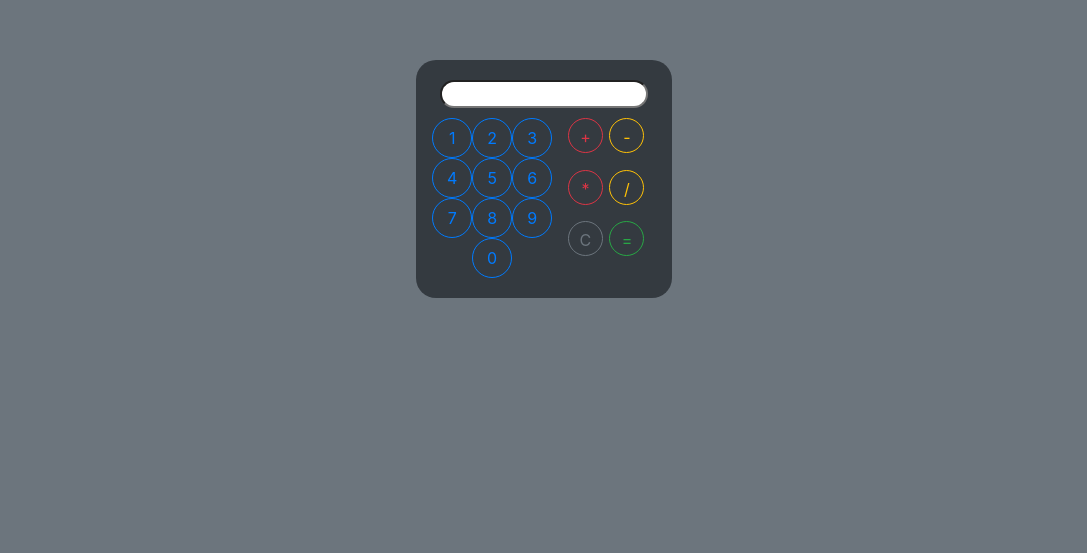
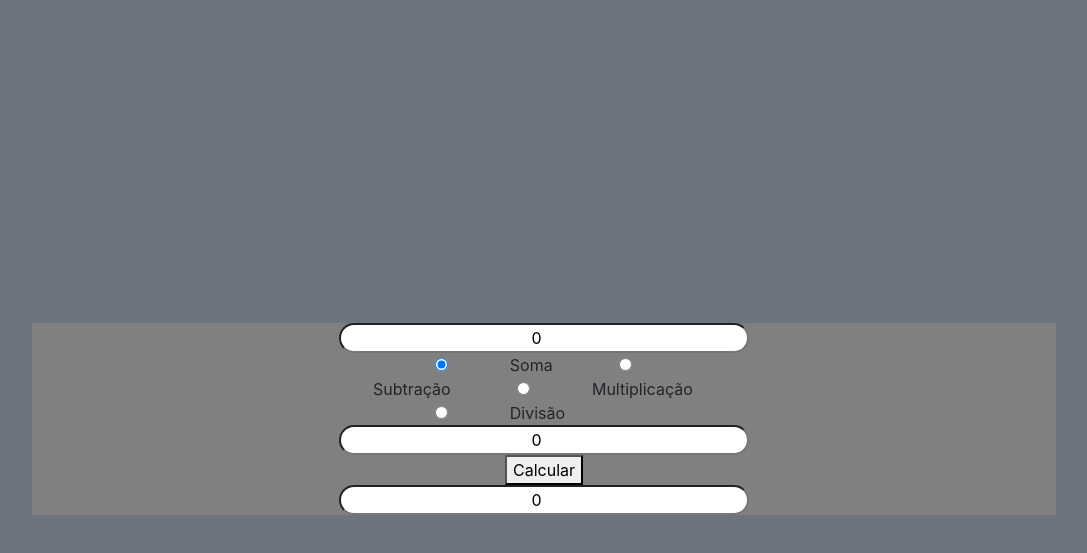
Before and after one commit to Rharuow/JavaScript-introduction, a plain HTML site: page Aula 02/Conceito/Prática/index.html in a window 1280 px wide. Shown: the part 221-774 px from the top of the page, without its empty margins (96-1183 px from the left). Drawn offline with nearby package versions, Linux system fonts and the light colour scheme.

Commit message:
adjustmentes aula 02

```diff
--- /dev/null
+++ b/Aula 02/Conceito/Prática/example.js
@@ -0,0 +1,31 @@
+function calculate() {
+    let primeiroInput = document.getElementById("num1").value
+    let segundoInput = document.getElementById("num2").value
+    let resultInput = document.getElementById("result")
+    let radios = document.getElementsByName("operation")
+    let operation
+
+    radios.forEach( el => {
+        if( el.checked ) operation = el.value
+    })
+
+    switch(operation) {
+        case "sum":
+            resultInput.value = parseInt(primeiroInput) + parseInt(segundoInput)
+        break;
+        case "sub":
+            resultInput.value = parseInt(primeiroInput) - parseInt(segundoInput)
+        break;
+        case "mult":
+            resultInput.value = parseInt(primeiroInput) * parseInt(segundoInput)
+        break;
+        case "div":
+            if( segundoInput != 0 ) {
+                resultInput.value = parseInt(primeiroInput) / parseInt(segundoInput)
+            } else {
+                alert("Não é possível dividir nenhum número por 0")
+            }
+        break;
+    }
+
+}
--- a/Aula 02/Conceito/Prática/gabarito.js
+++ /dev/null
@@ -1,53 +0,0 @@
-let numbers = []
-let screen
-let reset = false
-let equals
-
-function operation(op) {
-    if(numbers.length == 0) {
-        numbers.push(parseInt(screen.value, 10))
-        screen.value = null
-    } else {
-        screen.value != null ? numbers.push(parseInt(screen.value, 10)) : numbers.push(numbers[0], 10)
-        reset = true
-        switch(op) {
-            case "sum":
-                screen.value = numbers[0] + numbers[1]
-                numbers = []
-                numbers[0] = parseInt(screen.value)
-                equals = "sum"
-                break;
-            case "sub":
-                screen.value = numbers[0] - numbers[1]
-                numbers = []
-                numbers[0] = parseInt(screen.value)
-                equals = "sub"
-                break;
-            case "mul":
-                screen.value = numbers[0] * numbers[1]
-                numbers = []
-                numbers[0] = parseInt(screen.value)
-                equals = "mul"
-                break;
-            case "div":
-                screen.value = numbers[0] / numbers[1]
-                numbers = []
-                numbers[0] = parseInt(screen.value)
-                equals = "div"
-                break;
-            case "clean":
-                numbers = []
-                screen.value = 0
-                break;
-            case "eq":
-                operation(equals)
-                break;
-        }
-    }
-}
-
-function setValue(value) {
-    screen = document.querySelector("#screen")
-    screen.value == "0" || reset ? screen.value = value : screen.value += value
-    reset = false
-}
--- a/Aula 02/Conceito/Prática/index.html
+++ b/Aula 02/Conceito/Prática/index.html
@@ -5,57 +5,27 @@
     <meta name="viewport" content="width=device-width, initial-scale=1.0">
     <title>Document</title>
 
-    <script src="https://code.jquery.com/jquery-3.3.1.slim.min.js" integrity="sha384-q8i/X+965DzO0rT7abK41JStQIAqVgRVzpbzo5smXKp4YfRvH+8abtTE1Pi6jizo" crossorigin="anonymous"></script>
-    <script src="https://cdnjs.cloudflare.com/ajax/libs/popper.js/1.14.7/umd/popper.min.js" integrity="sha384-UO2eT0CpHqdSJQ6hJty5KVphtPhzWj9WO1clHTMGa3JDZwrnQq4sF86dIHNDz0W1" crossorigin="anonymous"></script>
-    <script src="https://stackpath.bootstrapcdn.com/bootstrap/4.3.1/js/bootstrap.min.js" integrity="sha384-JjSmVgyd0p3pXB1rRibZUAYoIIy6OrQ6VrjIEaFf/nJGzIxFDsf4x0xIM+B07jRM" crossorigin="anonymous"></script>
-    <script src="gabarito.js"></script>
-
     <link rel="stylesheet" href="https://stackpath.bootstrapcdn.com/bootstrap/4.3.1/css/bootstrap.min.css" integrity="sha384-ggOyR0iXCbMQv3Xipma34MD+dH/1fQ784/j6cY/iJTQUOhcWr7x9JvoRxT2MZw1T" crossorigin="anonymous">
     <link rel="stylesheet" href="style.css"/>
 </head>
 <body class="bg-secondary">
-    <div class="main bg-dark">
-        <div class="screen">
-            <input type="text" value="" readonly id="screen">
+    <div class="box">
+        <input type="number" required id="num1" value="0">
+        <div class="operations">
+            <input checked type="radio" name="operation" class="operation" id="sum" value="sum">Soma
+            <input type="radio" name="operation" class="operation" id="sub" value="sub">Subtração
+            <input type="radio" name="operation" class="operation" id="mult" value="mult">Multiplicação
+            <input type="radio" name="operation" class="operation" id="div" value="div">Divisão
         </div>
-        <div class="buttons">
-            <div class="buttons number-buttons">
-                <div class="buttons number-buttons line-number-buttons">
-                    <button onClick="setValue(this.value)" class="btn btn-outline-primary" value="1" id="button-1">1</button>
-                    <button onClick="setValue(this.value)" class="btn btn-outline-primary" value="2" id="button-2">2</button>
-                    <button onClick="setValue(this.value)" class="btn btn-outline-primary" value="3" id="button-3">3</button>
-                </div>
+        <input type="number" required id="num2" value="0">
+        <button onclick="calculate()" >Calcular</button>
+        <input type="number" id="result" readonly value="0">
+    </div>
 
-                <div class="buttons number-buttons line-number-buttons">
-                    <button onClick="setValue(this.value)" class="btn btn-outline-primary" value="4" id="button-4">4</button>
-                    <button onClick="setValue(this.value)" class="btn btn-outline-primary" value="5" id="button-5">5</button>
-                    <button onClick="setValue(this.value)" class="btn btn-outline-primary" value="6" id="button-6">6</button>
-                </div>
-
-                <div class="buttons number-buttons line-number-buttons">
-                    <button onClick="setValue(this.value)" class="btn btn-outline-primary" value="7" id="button-7">7</button>
-                    <button onClick="setValue(this.value)" class="btn btn-outline-primary" value="8" id="button-8">8</button>
-                    <button onClick="setValue(this.value)" class="btn btn-outline-primary" value="9" id="button-9">9</button>
-                </div>
-                <div class="buttons number-buttons line-number-buttons">
-                    <button onClick="setValue(this.value)" class="btn btn-outline-primary" value="0" id="button-0">0</button>
-                </div>
-            </div>
-            <div class="buttons operations-buttons ">
-                <div class="pair-buttons">
-                    <button onClick="operation(this.value)" class="btn btn-operation btn-outline-danger" value="sum" id="button-sum">+</button>
-                    <button onClick="operation(this.value)" class="btn btn-operation btn-outline-warning" value="sub" id="button-sub">-</button>
-                </div>
-                <div class="pair-buttons">
-                    <button onClick="operation(this.value)" class="btn btn-operation btn-outline-danger" value="mul" id="button-mul">*</button>
-                    <button onClick="operation(this.value)" class="btn btn-operation btn-outline-warning" value="div" id="button-div">/</button>
-                </div>
-                <div class="pair-buttons">
-                    <button onClick="operation(this.value)" class="btn btn-operation btn-outline-secondary" value="clean" id="button-clean">C</button>
-                    <button onClick="operation(this.value)" class="btn btn-operation btn-outline-success" value="eq" id="button-eq">=</button>
-                </div>
-            </div>
-        </div>
-    </div>
+    <script src="https://code.jquery.com/jquery-3.3.1.slim.min.js" integrity="sha384-q8i/X+965DzO0rT7abK41JStQIAqVgRVzpbzo5smXKp4YfRvH+8abtTE1Pi6jizo" crossorigin="anonymous"></script>
+    <script src="https://cdnjs.cloudflare.com/ajax/libs/popper.js/1.14.7/umd/popper.min.js" integrity="sha384-UO2eT0CpHqdSJQ6hJty5KVphtPhzWj9WO1clHTMGa3JDZwrnQq4sF86dIHNDz0W1" crossorigin="anonymous"></script>
+    <script src="https://stackpath.bootstrapcdn.com/bootstrap/4.3.1/js/bootstrap.min.js" integrity="sha384-JjSmVgyd0p3pXB1rRibZUAYoIIy6OrQ6VrjIEaFf/nJGzIxFDsf4x0xIM+B07jRM" crossorigin="anonymous"></script>
+    <script src="example.js"></script>
+    <script src="example2.js"></script>
 </body>
 </html>
--- a/Aula 02/Conceito/Prática/style.css
+++ b/Aula 02/Conceito/Prática/style.css
@@ -1,77 +1,16 @@
-* {
-    margin: 0;
-    padding: 0;
-}
-
-.main {
-    position: absolute;
-    padding: 20px;
-    display: flex;
-    flex-wrap: wrap;
-    width: 20%;
-    left: 40%;
-    top: 50%;
+.box {
+    background: #808080;
+    width: 80%;
+    margin: 50% 10% 0 10%;
     transform: translateY(-50%);
-    border-radius: 20px;
-}
-
-.main > .screen {
-    width: 96%;
-    margin-left: 2%;
-}
-
-.main > .screen > input {
-    width: 100%;
-    border-radius: 20px;
-}
-
-.main > .buttons {
-    width: 96%;
-    margin-top: 10px;
-    margin-left: 2%;
-    display: flex;
-}
-
-.main > .buttons > .number-buttons {
     display: flex;
     flex-direction: column;
     align-items: center;
-    width: 50%;
-    margin-right: 10%;
+    text-align: left;
 }
 
-.main > .buttons > .number-buttons > .line-number-buttons {
-    display: flex;
-    align-items: center;
+.box input {
+    text-align: center;
+    width: 40%;
+    border-radius: 30px;
 }
-
-.main > .buttons > .number-buttons > .line-number-buttons > button {
-    width: 40px;
-    height: 40px;
-    border-radius: 50%;
-}
-
-.main > .buttons > .operations-buttons {
-    display: flex;
-    flex-wrap: wrap;
-    justify-content: center;
-    margin-bottom: 5px;
-}
-
-.main > .buttons > .operations-buttons > .pair-buttons {
-    display: flex;
-    flex-wrap: wrap;
-    justify-content: space-around;
-    width: 100%;
-}
-
-.main > .buttons > .operations-buttons > .pair-buttons > button {
-    display: flex;
-    align-items: center;
-    justify-content: center;
-    text-align: center;
-    flex-wrap: wrap;
-    border-radius: 50%;
-    width: 35px;
-    height: 35px;
-}
```
Also changed, not shown: Aula 02/Conceito/Prática/example2.js (added).
